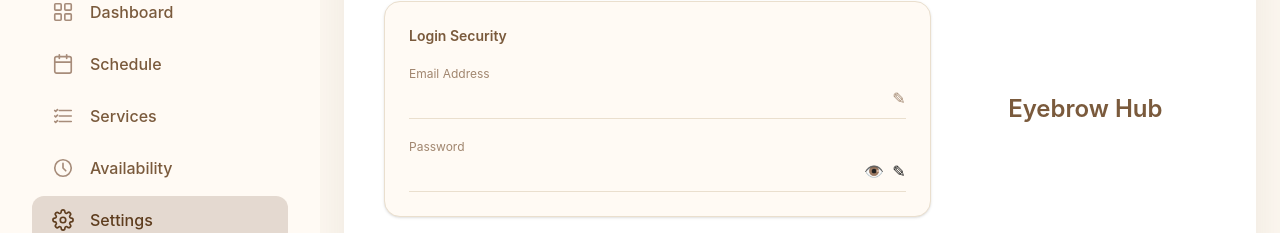
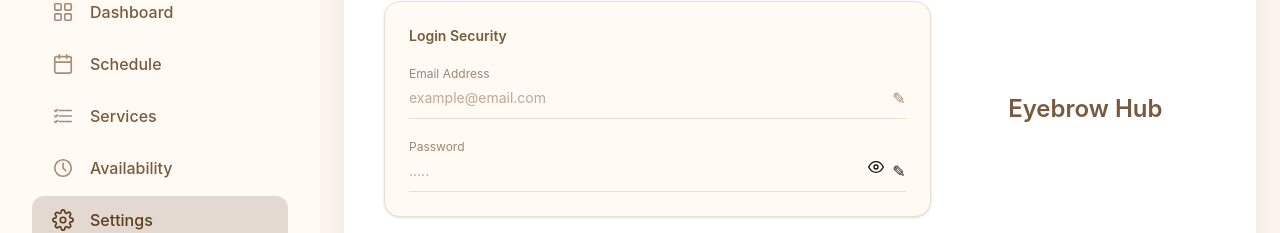
Before and after one commit to brentcrosby/eyebrow-hub, a Next.js app: page /admin/settings in a window 1280 px wide. Shown: the part 144-377 px from the top of the page. Built offline with nearby package versions, Linux system fonts and the light colour scheme.

Commit message:
fix: email and password initial values

```diff
--- a/app/admin/(panel)/settings/page.tsx
+++ b/app/admin/(panel)/settings/page.tsx
@@ -57,6 +57,7 @@
                   value={originalEmail}
                   onChange={(e) => setOriginalEmail(e.target.value)}
                   readOnly={!emailForm}
+                  placeholder="example@email.com"
                   className="w-full bg-transparent text-sm text-[#7a5a3c] outline-none"
                 />
                 <span
@@ -114,12 +115,22 @@
                   onChange={(e) => setOriginalPassword(e.target.value)}
                   type={showPassword ? "text" : "password"}
                   readOnly={!passwordForm}
+                  placeholder="....."
                   className="w-full bg-transparent text-sm text-[#7a5a3c] outline-none"
                 />
 
                 <div className="flex gap-2">
                   <span onClick={() => setShowPassword(!showPassword)}>
-                   {showPassword ? "👁" : "👁"}
+                   {showPassword ? ( <svg xmlns="http://www.w3.org/2000/svg" className="h-4 w-4" viewBox="0 0 24 24" fill="none" stroke="currentColor" strokeWidth="2" strokeLinecap="round" strokeLinejoin="round">
+                        <path d="M17.94 17.94A10.07 10.07 0 0 1 12 20c-7 0-11-8-11-8a18.45 18.45 0 0 1 5.06-5.94"/>
+                        <path d="M9.9 4.24A9.12 9.12 0 0 1 12 4c7 0 11 8 11 8a18.5 18.5 0 0 1-2.16 3.19"/>
+                        <line x1="1" y1="1" x2="23" y2="23"/>
+                      </svg>
+                    ) : (
+                      <svg xmlns="http://www.w3.org/2000/svg" className="h-4 w-4" viewBox="0 0 24 24" fill="none" stroke="currentColor" strokeWidth="2" strokeLinecap="round" strokeLinejoin="round">
+                        <path d="M1 12s4-8 11-8 11 8 11 8-4 8-11 8-11-8-11-8z"/>
+                        <circle cx="12" cy="12" r="3"/>
+                      </svg>)}
                   </span>
                   <span
                     onClick={() => displayPasswordForm(true)}
```
